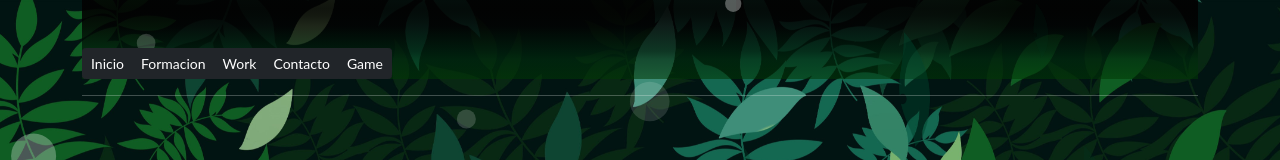
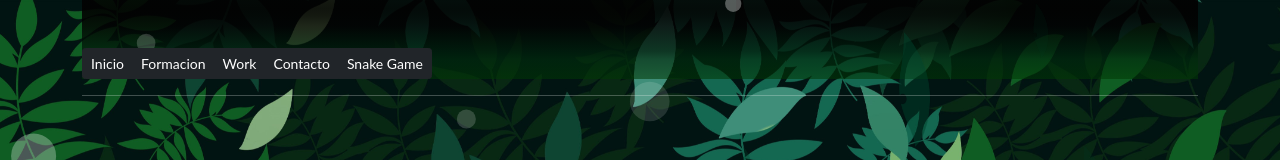
Before and after one commit to Cesar-ctrl/Portfolio, a React (Create React App) app: page / in a window 1280 px wide. Shown: the top 160 px of the page. Built offline with nearby package versions, Linux system fonts and the light colour scheme.

Commit message:
Update App.js

```diff
--- a/src/App.js
+++ b/src/App.js
@@ -35,7 +35,7 @@ function App() {
               Contacto
             </Link>
             <Link className="btn btn-dark btn-sm" to="/game">
-              Game
+              Snake Game
             </Link>
           </div>
         </header>
```
